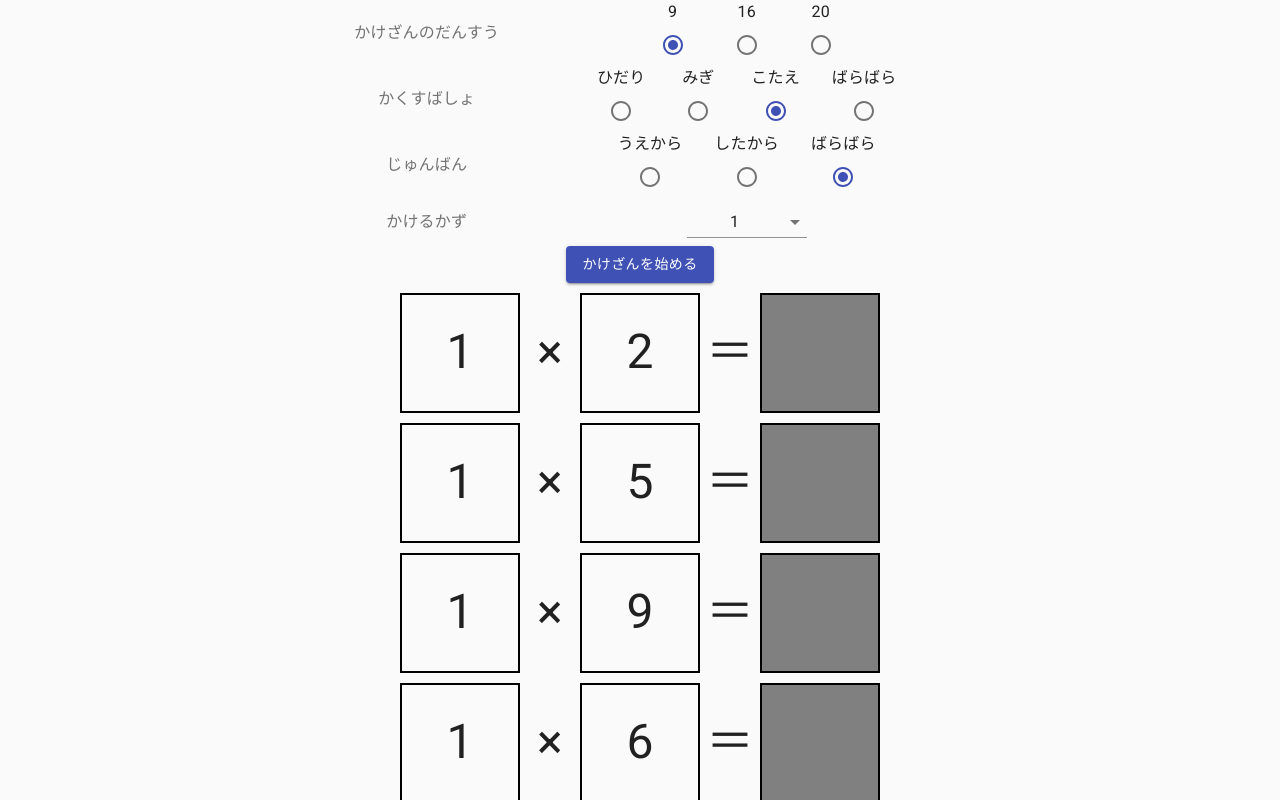
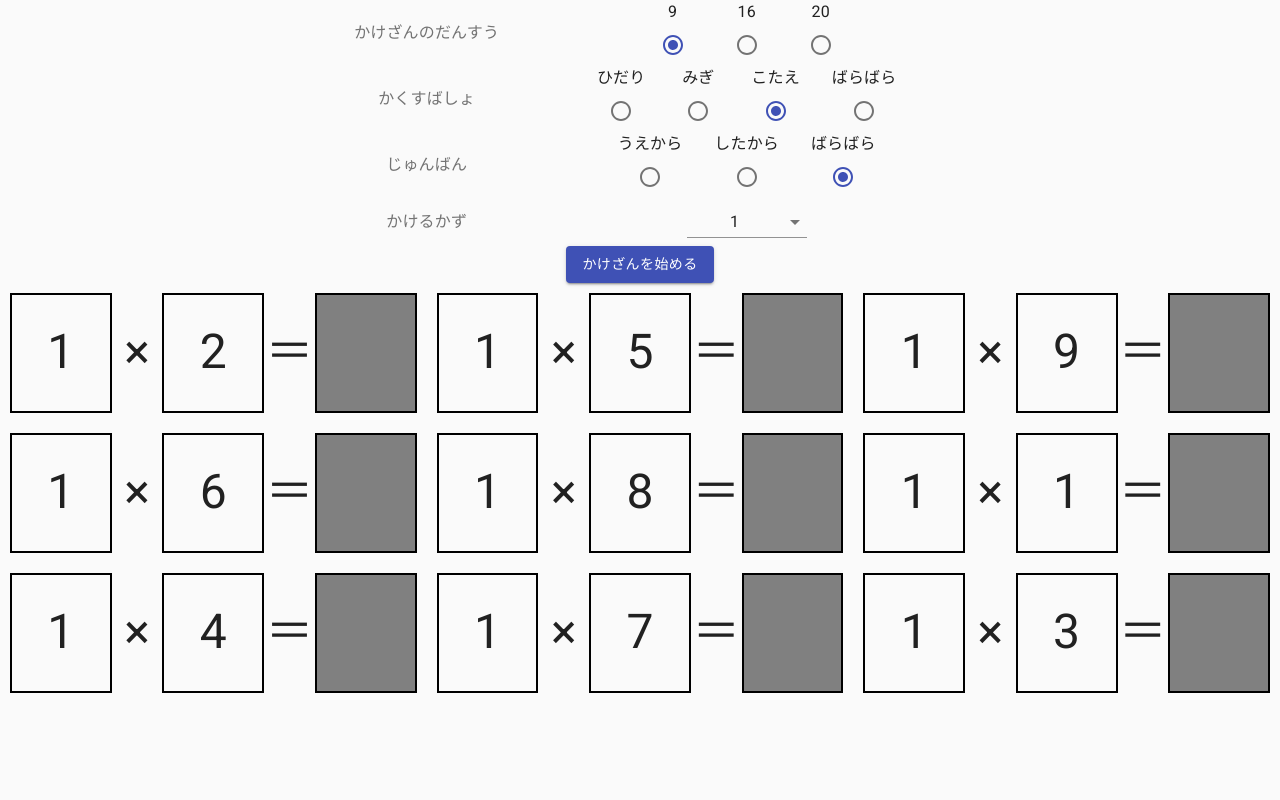
Before and after one commit to masayuki14/kukupad, a React (Create React App) app: page / in a window 1280 px wide. Shown: the top 800 px of the page. Built offline with nearby package versions, Linux system fonts and the light colour scheme.

Commit message:
式一覧の幅を調整

```diff
--- a/src/components/List.tsx
+++ b/src/components/List.tsx
@@ -1,4 +1,5 @@
 import React from 'react'
+import Grid from '@material-ui/core/Grid'
 import Formula from './Formula'
 import { MaskType, convertType } from './../enum'
 
@@ -10,6 +11,7 @@ type PropTypes = {
 
 function List(props: PropTypes) {
   const formulas = props.steps.map((v, i) => (
+    <Grid item xs={12} sm={6} lg={4} key={i}>
       <Formula
         key={i}
         left={props.axis}
@@ -17,9 +19,16 @@ function List(props: PropTypes) {
         outcome={props.axis * v}
         mask={convertType(props.mask)}
       />
+    </Grid>
   ))
 
-  return <React.Fragment>{formulas}</React.Fragment>
+  return (
+    <React.Fragment>
+      <Grid container direction="row" justify="flex-start" alignItems="center">
+        {formulas}
+      </Grid>
+    </React.Fragment>
+  )
 }
 
 export default List
```
Lines whose indentation alone changed are shown as unchanged.
